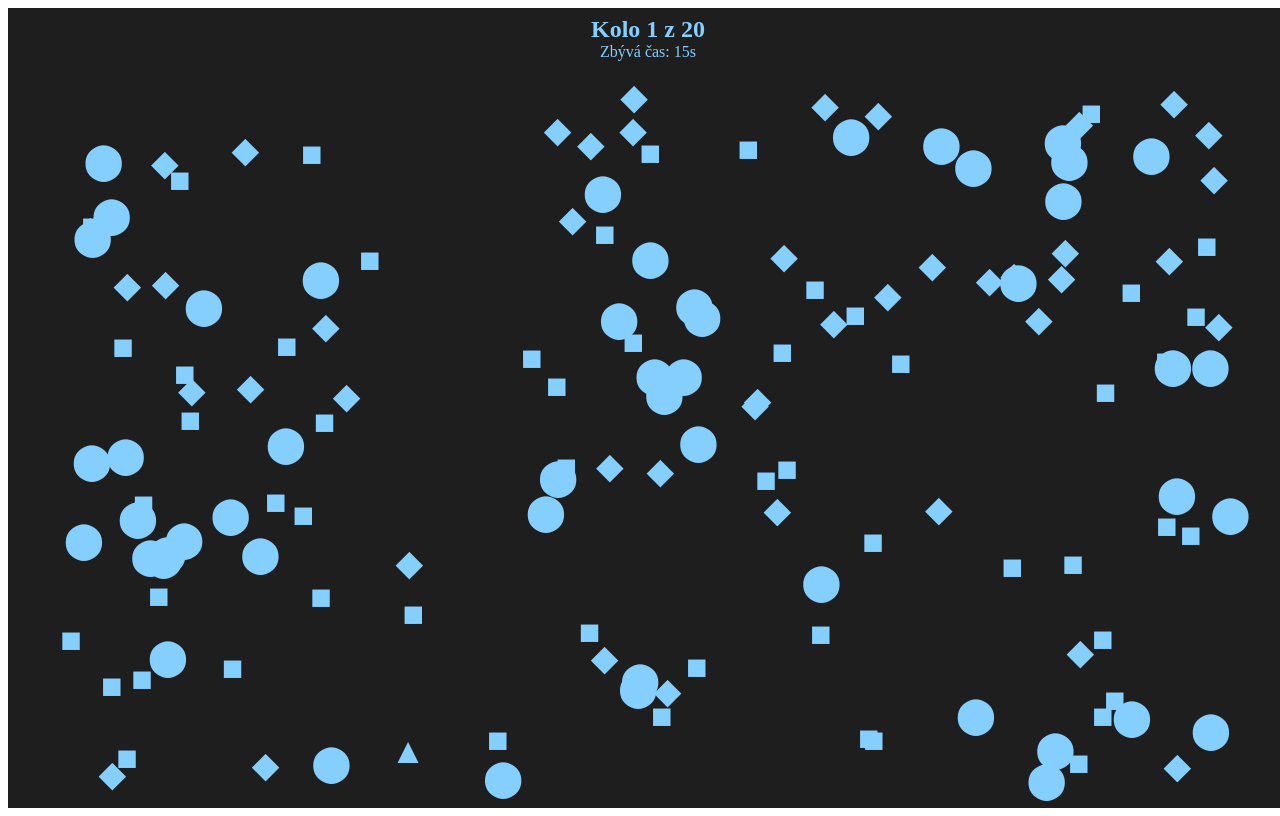
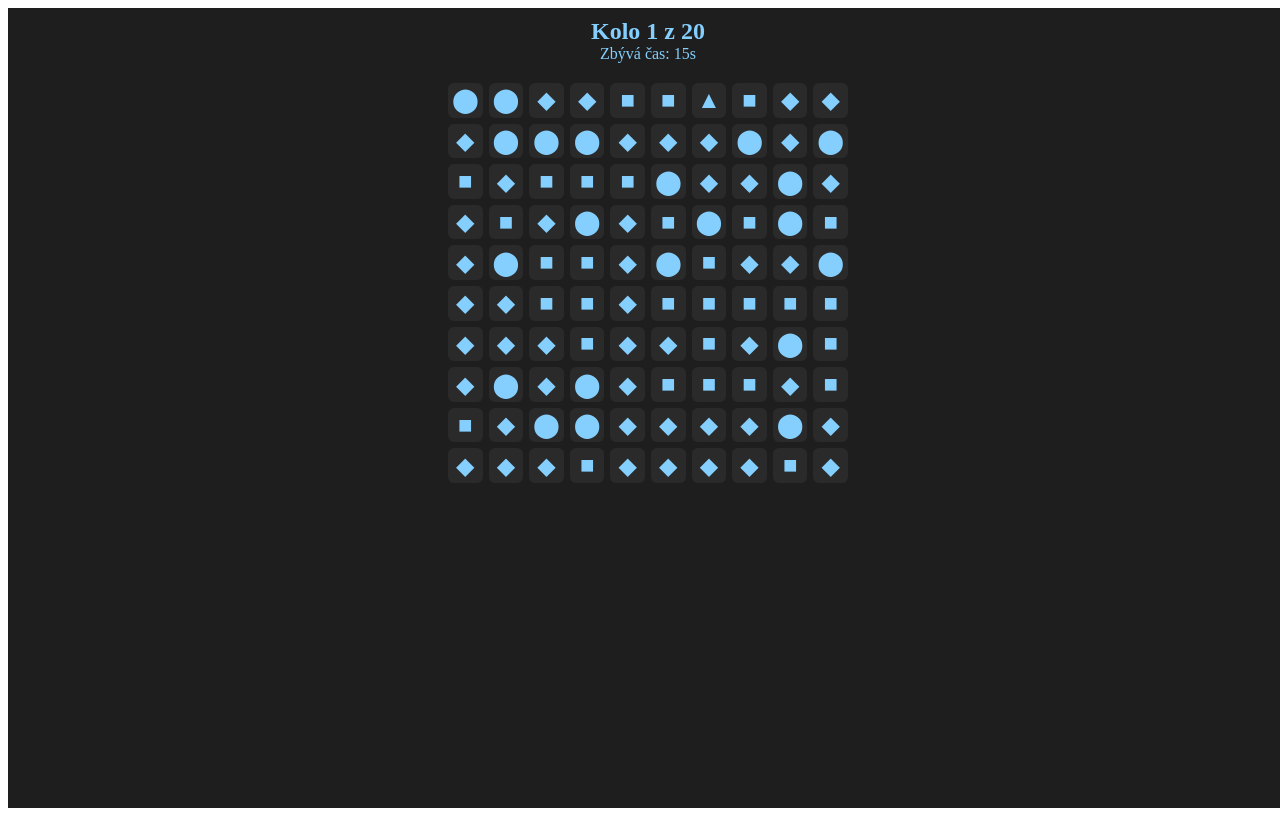
Before and after one commit to RJ96/rj96-app, a Next.js app: page /najdi/hra in a window 1280 px wide. Built offline with nearby package versions, Linux system fonts and the light colour scheme.

Commit message:
Opraven mód Sleduj – lepší míčky, rychlost, restart, emoji

```diff
--- a/pages/najdi/hra.js
+++ b/pages/najdi/hra.js
@@ -1,11 +1,9 @@
 import { useEffect, useState } from "react";
 import { useRouter } from "next/router";
 
-// Nahrazeno větším kolečkem ⬤
-const SHAPES = ["⬤", "■", "◆", "▲"];
+const SHAPES = ["⬤", "■", "◆"];
+const TOTAL_CELLS = 100; // 10x10 mřížka
 const MAX_TIME = 20;
-const SYMBOL_SIZE_PX = 36; // menší symbol
-const MARGIN_PX = 8; // menší okraj
 
 export default function NajdiHra() {
   const router = useRouter();
@@ -18,28 +16,13 @@ export default function NajdiHra() {
   const [timeLeft, setTimeLeft] = useState(MAX_TIME);
   const [gameOver, setGameOver] = useState(false);
 
-  const generateSymbols = () => {
-    const total = 150; // více symbolů na menším prostoru
-    const triangleIndex = Math.floor(Math.random() * total);
-
-    const board = document.getElementById("board");
-    const boardWidth = board ? board.clientWidth : window.innerWidth;
-    const boardHeight = board ? board.clientHeight : window.innerHeight;
-
+  const generateGrid = () => {
+    const triangleIndex = Math.floor(Math.random() * TOTAL_CELLS);
     const newSymbols = [];
 
-    for (let i = 0; i < total; i++) {
-      const shape = i === triangleIndex ? "▲" : SHAPES[Math.floor(Math.random() * 3)];
-
-      const leftPx =
-        MARGIN_PX + Math.random() * (boardWidth - 2 * MARGIN_PX - SYMBOL_SIZE_PX);
-      const topPx =
-        MARGIN_PX + Math.random() * (boardHeight - 2 * MARGIN_PX - SYMBOL_SIZE_PX);
-
-      const left = (leftPx / boardWidth) * 100;
-      const top = (topPx / boardHeight) * 100;
-
-      newSymbols.push({ shape, id: i, left, top });
+    for (let i = 0; i < TOTAL_CELLS; i++) {
+      const shape = i === triangleIndex ? "▲" : SHAPES[Math.floor(Math.random() * SHAPES.length)];
+      newSymbols.push({ shape, id: i });
     }
 
     setSymbols(newSymbols);
@@ -49,7 +32,7 @@ export default function NajdiHra() {
 
   useEffect(() => {
     if (round < totalRounds) {
-      setTimeout(generateSymbols, 50);
+      setTimeout(generateGrid, 50);
     } else {
       setGameOver(true);
     }
@@ -93,21 +76,9 @@ export default function NajdiHra() {
         <h2 style={styles.text}>Kolo {round + 1} z {totalRounds}</h2>
         <p style={styles.text}>Zbývá čas: {timeLeft}s</p>
       </div>
-      <div id="board" style={styles.board}>
+      <div style={styles.grid}>
         {symbols.map((s) => (
-          <div
-            key={s.id}
-            style={{
-              ...styles.symbol,
-              left: `${s.left}%`,
-              top: `${s.top}%`,
-              width: SYMBOL_SIZE_PX,
-              height: SYMBOL_SIZE_PX,
-              lineHeight: `${SYMBOL_SIZE_PX}px`,
-              textAlign: "center",
-            }}
-            onClick={() => handleClick(s)}
-          >
+          <div key={s.id} style={styles.cell} onClick={() => handleClick(s)}>
             {s.shape}
           </div>
         ))}
@@ -126,26 +97,34 @@ const styles = {
   },
   header: {
     textAlign: "center",
-    padding: "8px 0",
+    padding: "10px",
     flexShrink: 0,
   },
   text: {
     color: "#85CFFF",
     margin: 0,
   },
-  board: {
-    position: "relative",
-    flexGrow: 1,
-    width: "95vw", // menší hrací pole
-    height: "80vh", // menší výška
+  grid: {
+    display: "grid",
+    gridTemplateColumns: "repeat(10, 1fr)",
+    gridTemplateRows: "repeat(10, 1fr)",
+    gap: "6px",
+    padding: "10px",
     margin: "0 auto",
+    width: "400px",
+    height: "400px",
     backgroundColor: "#1E1E1E",
   },
-  symbol: {
-    position: "absolute",
-    fontSize: `${SYMBOL_SIZE_PX}px`,
+  cell: {
+    fontSize: "24px",
     color: "#85CFFF",
+    display: "flex",
+    justifyContent: "center",
+    alignItems: "center",
+    backgroundColor: "#2A2A2A",
+    borderRadius: "6px",
     cursor: "pointer",
+    aspectRatio: "1",
     userSelect: "none",
   },
   centered: {
```
Also changed, not shown: pages/sleduj/hra.js (+7 -2 lines), pages/sleduj/nastaveni.js (+34 -22 lines).
